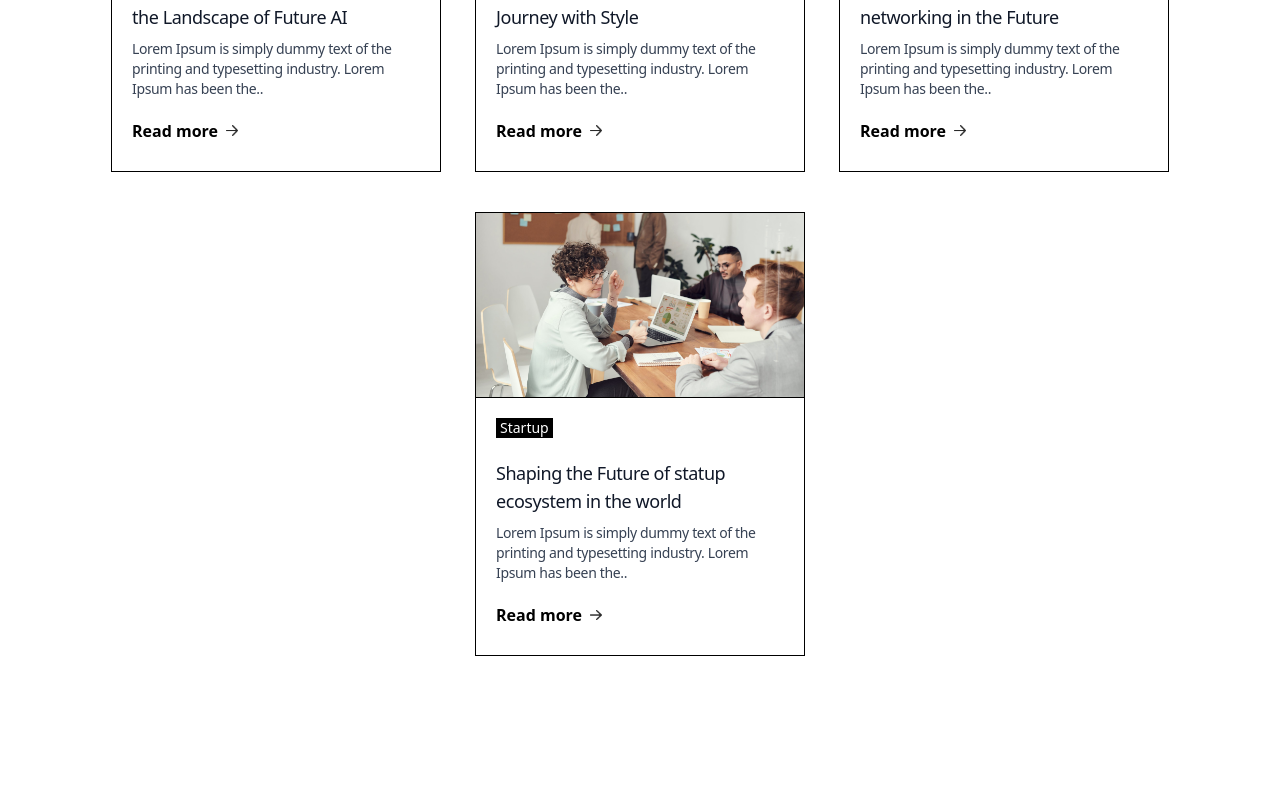
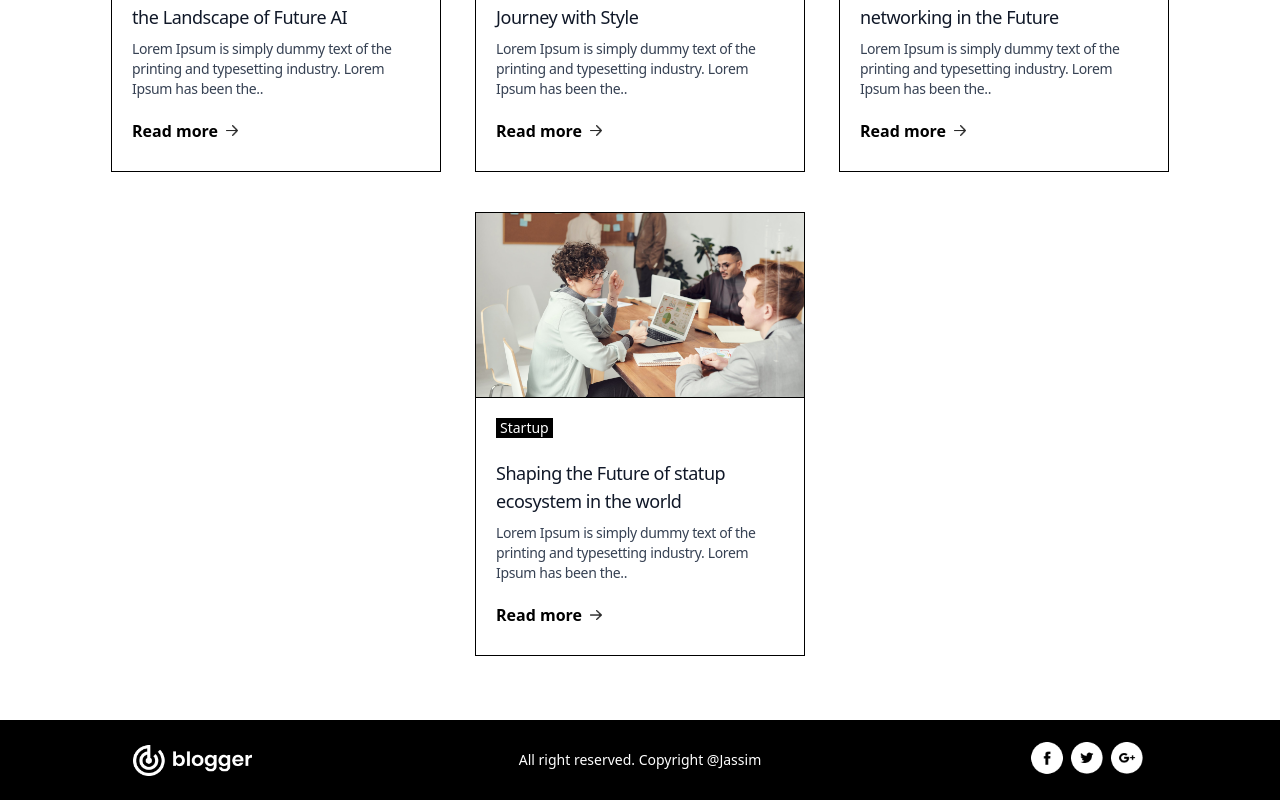
Before and after one commit to JassimMHD/Blog-App, a Next.js app: page / in a window 1280 px wide. Shown: the part 2714-3514 px from the top of the page. Before the commit the page ends 3434 px from the top, so only its background shows below. Built offline with nearby package versions, Linux system fonts and the light colour scheme.

Commit message:
Footer Component called in page.js

```diff
--- a/app/page.js
+++ b/app/page.js
@@ -1,14 +1,15 @@
 "use client";
 
 import BlogList from "@/Components/BlogList";
+import Footer from "@/Components/Footer";
 import Header from "@/Components/Header";
-import Image from "next/image";
 
 export default function Home() {
   return (
     <>
       <Header />
       <BlogList />
+      <Footer />
     </>
   );
 }
```
